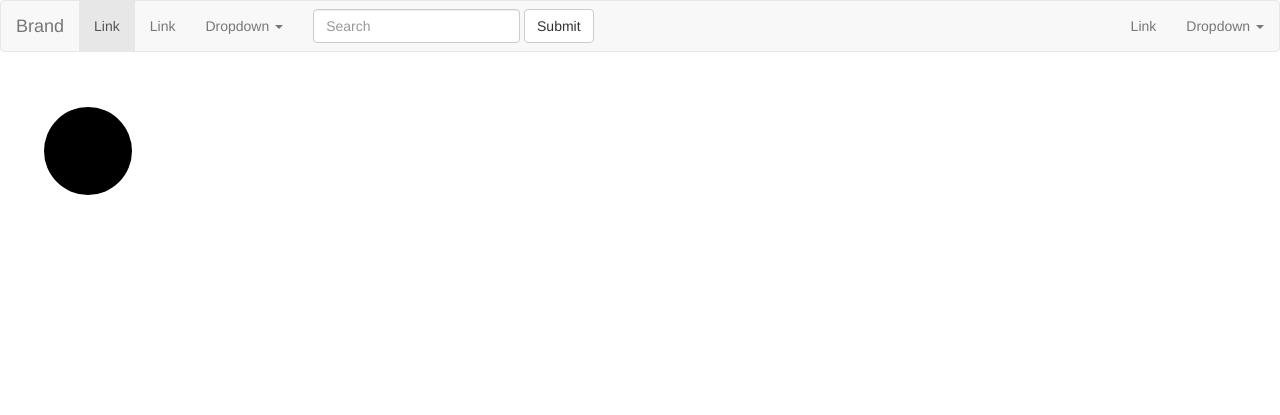
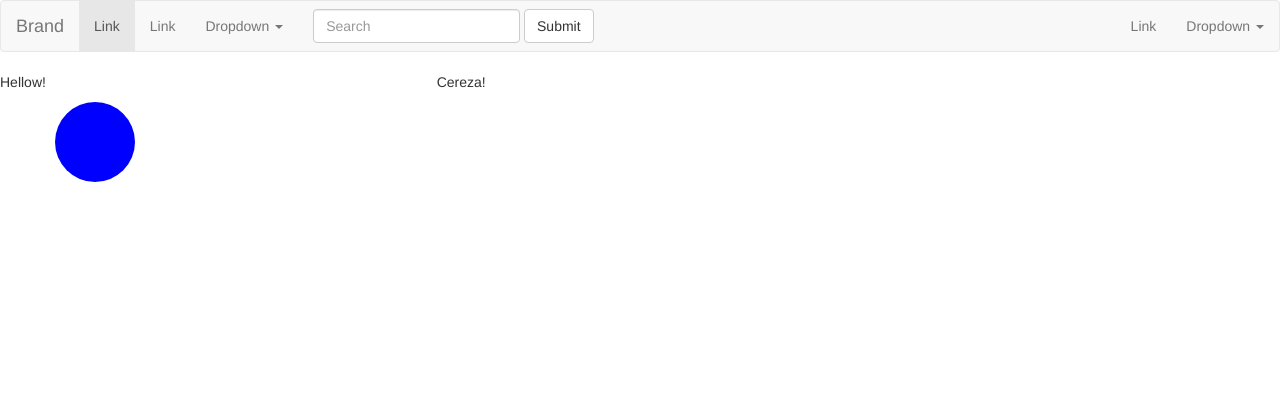
Before and after one commit to elartico/mokoversity-camp3, a plain HTML site: page index.html in a window 1280 px wide. Drawn offline with Linux system fonts and the light colour scheme.

Commit message:
Rewrite HTML5.fix #10

```diff
--- a/index.html
+++ b/index.html
@@ -1,7 +1,7 @@
 <html>
 <head>
-  <title></title>
-  <link rel="stylesheet" type="text/css" href="bootstrap.css">
+	<title></title>
+	<link rel="stylesheet" type="text/css" href="bootstrap.css">
 </head>
 <body>
 <nav class="navbar navbar-default" role="navigation">
@@ -53,20 +53,37 @@
   </div><!-- /.navbar-collapse -->
 </nav>
 
-<style>
-#main{
-  width : 640px;
-  height : 480px;
-  backgrounnd : url(./bg.jpg);
+<div id="main"></div>
+<div id="scores"></div>
 
-}
-</style>
 <div class="row">
- <div class="col-md-12">
-<div id="main"><canvas id="game"></canvas></div>
+<div class="col-md-4">Hellow!</div>
+<div class="col-md-8">Cereza!</div>
+<div class="col-md-12">
 
- </div>
-</div>
-<script type="text/javascript" src="main.js" > </script>
-<body>
-  </html>
+<div>
+
+
+
+
+
+
+<div class="row">
+<div class="col-md-12">
+  <canvas id="game"></canvas> </div></div>
+<script type="text/javascript">var canvas=document.getElementById("game");
+var ctx=canvas.getContext("2d");
+var ballX=Math.floor(Math.random()*300);
+var ballY=Math.floor(Math.random()*500);
+var ballR=Math.floor(Math.random()*100);
+
+canvas.width=480;
+canvas.height=320;
+ctx.fillStyle='blue';
+ctx.beginPath();
+ctx.arc(95,50,40,0,Math.PI*2,true);
+ctx.fill();
+</script>
+
+</body>
+</html>
--- a/main.js
+++ b/main.js
@@ -1,53 +1,37 @@
-gameModule=(function() {
-  var timeoutVar,
-  counter = 0;
+gameModule=(function)(){
+	var timeoutVar,
+	counter=0;
+	function start(){
+	var canvas=document.getElementById("game");
+var ctx=canvas.getContext("2d");
+var ballX=Math.floor(Math.random()*300);
+var ballY=Math.floor(Math.random()*500);
+var ballR=Math.floor(Math.random()*100);
 
-  var colors = ['#ff0000' , '#0000ff' , 'yellow'];
-   var length = colors.length;
+canvas.width=480;
+canvas.height=320;
+ctx.fillStyle='blue';
+ctx.beginPath();
+ctx.arc(ballX,ballY,ballR,0,Math.PI*2,true);
+ctx.fill();
+if(counter>=10){
 
-   function touchEvent(evt){
-    var x = evt.clientX,
-    y = evt.clientY;
-
-console.log("Click :" + x + " , " + y);
-     }
-
-function start(){
-document.getElementById("main").addEventListener("click" , touchEvent , false);
-startGame();
+}else{
+	timeoutVar=setTimeout(start,1000);
 }
+counter = counter+1;}}
+function gameOver(){
+console.log("Counter:"+counter);
+}
+return{
+	start:start
+}
+}) ();
+gameModule.start();
 
 
-function startGame(){
-var canvas = document.getElementById('game');
-var ctx = canvas.getContext('2d');
-var ballX = Math.floor(Math.random() * 600);
-var ballY = Math.floor(Math.random() * 450);
-var ballR = Math.floor(Math.random() * 80);
-
-canvas.width=640;
-canvas.height=480;
 
 
-ctx.fillStyle = [counter % length];
-ctx.beginPath();
-ctx.arc(ballX, ballY, ballR, 0, Math.PI * 2 , true);
-ctx.fill();
 
-if(counter>=10){
-gameOver();
-}else{
-  timeoutVar = setTimeout(start,1000);
-counter = counter+1;
- }
+	}
 }
-
-function gameOver(){
-console.log("Counter:" + counter);
-}
-return{
-             start:start
-         }
-}) ();
-
-gameModule.start();
```
